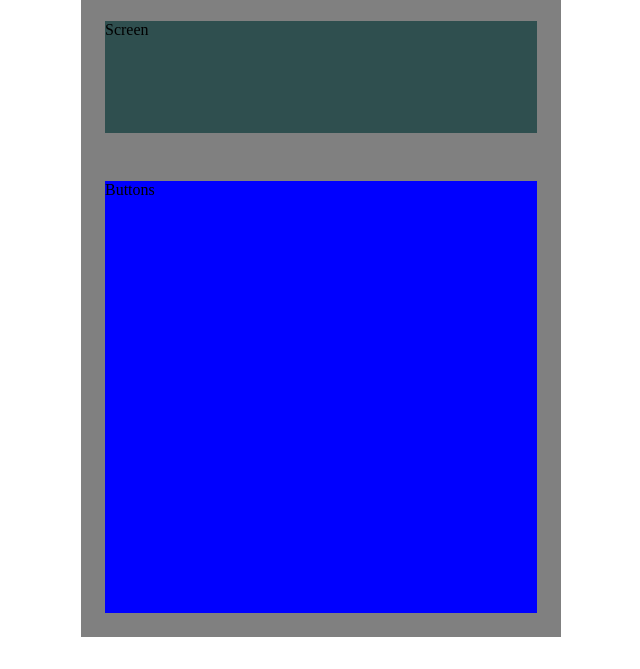
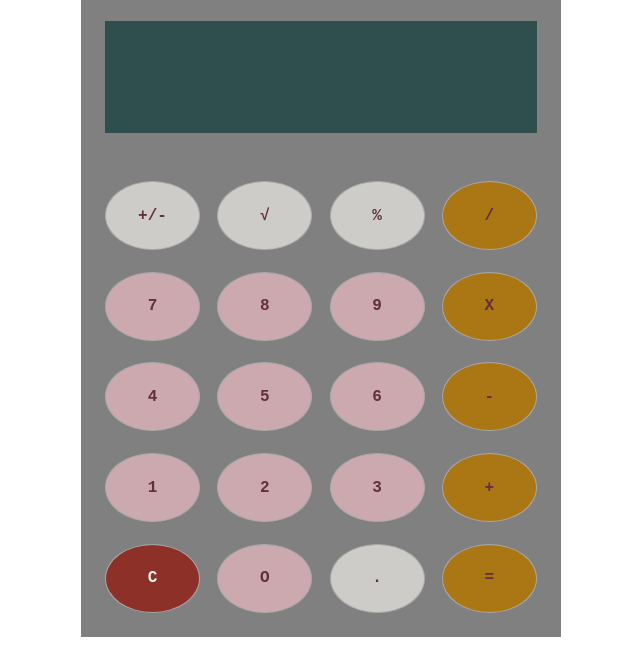
Before and after one commit to hphilpotts/miniproject-static-calculator, a plain HTML site: page index.html in a window 1280 px wide. Shown: the part 131-800 px from the top of the page, without its empty margins (319-959 px from the left). Drawn offline with Linux system fonts and the light colour scheme.

Commit message:
Buttons added using CSS Grid, further styling added.

```diff
--- a/css/style.css
+++ b/css/style.css
@@ -8,6 +8,8 @@
 .color-grey {
     background-color: grey;
 }
+
+
 
 /* || Basic Calculator Structure: */
 
@@ -71,8 +73,41 @@
 /* || Button Structure: */
 
 #buttons-inner {
-    background-color: blue;
     margin: 5%;
     height: 100%;
     display: grid;
+    grid-template-columns: repeat(4, 22%);
+    column-gap: 4%;
+    row-gap: 5%;
 }
+
+/* * I've not used table / table-cell before but it seems a great way of centering vertically and horizontally */
+
+.button {
+    display: table;
+}
+
+.button-inner {
+    display: table-cell;
+    text-align: center;
+    vertical-align: middle;
+    background-color: rgb(203, 169, 174);
+    border-radius: 80%;
+    border: 0.05rem solid darkgrey;
+    color: rgb(99, 47, 64);
+    font-family: 'Courier New', Courier, monospace;
+    font-weight: 600;
+}
+
+.operator {
+    background-color: rgb(171, 118, 20);
+}
+
+.special {
+    background-color: rgb(206, 204, 201);
+}
+
+#btn-C {
+    background-color: rgb(141, 48, 39);
+    color: whitesmoke;
+}
--- a/index.html
+++ b/index.html
@@ -14,12 +14,73 @@
                 <div id="logo">
                         Cassie-O
                 </div>
-                <div id="solar-panel">Solar Panel</div>
+                <div id="solar-panel"></div>
             </div>
-            <div id="screen-inner">Screen</div>
+            <div id="screen-inner"></div>
         </div>
         <div class="flex-c color-grey" id="buttons-outer">
-            <div id="buttons-inner">Buttons</div>
+            <div id="buttons-inner">
+                <div class="button">
+                    <div class="button-inner special">+/-</div>
+                </div>
+                <div class="button">
+                    <div class="button-inner special">√</div>
+                </div>
+                <div class="button">
+                    <div class="button-inner special">%</div>
+                </div>
+                <div class="button">
+                    <div class="button-inner operator">/</div>
+                </div>
+                <div class="button">
+                    <div class="button-inner">7</div>
+                </div>
+                <div class="button">
+                    <div class="button-inner">8</div>
+                </div>
+                <div class="button">
+                    <div class="button-inner">9</div>
+                </div>
+                <div class="button">
+                    <div class="button-inner operator">X</div>
+                </div>
+                <div class="button">
+                    <div class="button-inner">4</div>
+                </div>
+                <div class="button">
+                    <div class="button-inner">5</div>
+                </div>
+                <div class="button">
+                    <div class="button-inner">6</div>
+                </div>
+                <div class="button">
+                    <div class="button-inner operator">-</div>
+                </div>
+                <div class="button">
+                    <div class="button-inner">1</div>
+                </div>
+                <div class="button">
+                    <div class="button-inner">2</div>
+                </div>
+                <div class="button">
+                    <div class="button-inner">3</div>
+                </div>
+                <div class="button">
+                    <div class="button-inner operator">+</div>
+                </div>
+                <div class="button">
+                    <div class="button-inner" id="btn-C">C</div>
+                </div>
+                <div class="button">
+                    <div class="button-inner">O</div>
+                </div>
+                <div class="button">
+                    <div class="button-inner special">.</div>
+                </div>
+                <div class="button">
+                    <div class="button-inner operator">=</div>
+                </div>
+            </div>
         </div>
     </div>
 </body>
```
Also changed, not shown: readme.md.
